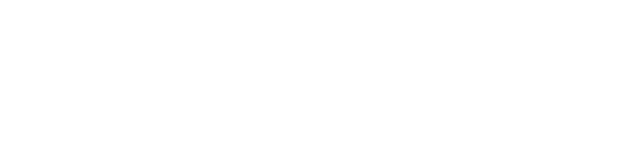
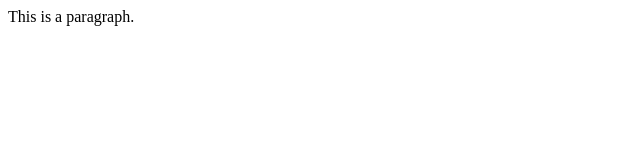
Before and after one commit to Abhik-PS/GitAssess1, a plain HTML site: page index.html in a window 1280 px wide. Shown: the whole page, without its empty margins (0-640 px from the left). Drawn offline with Linux system fonts and the light colour scheme.

Commit message:
Update index.html

```diff
--- a/index.html
+++ b/index.html
@@ -1 +1 @@
-<html><head></head><body></body></html>
+<html><head></head><body><p>This is a paragraph.</p></body></html>
```
